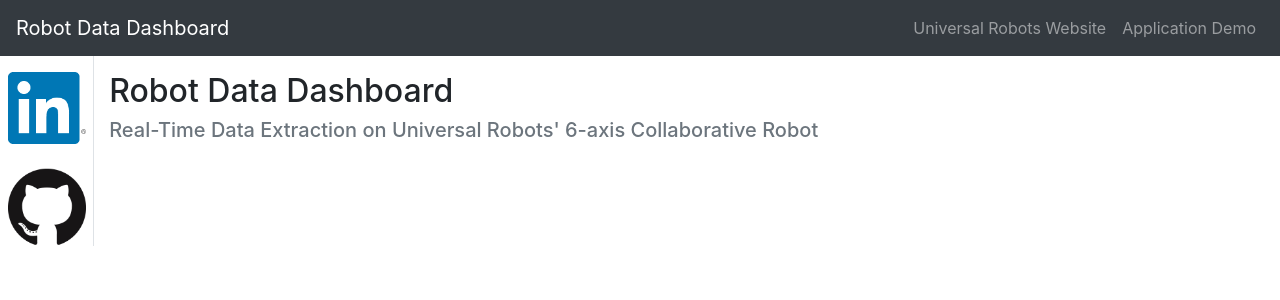
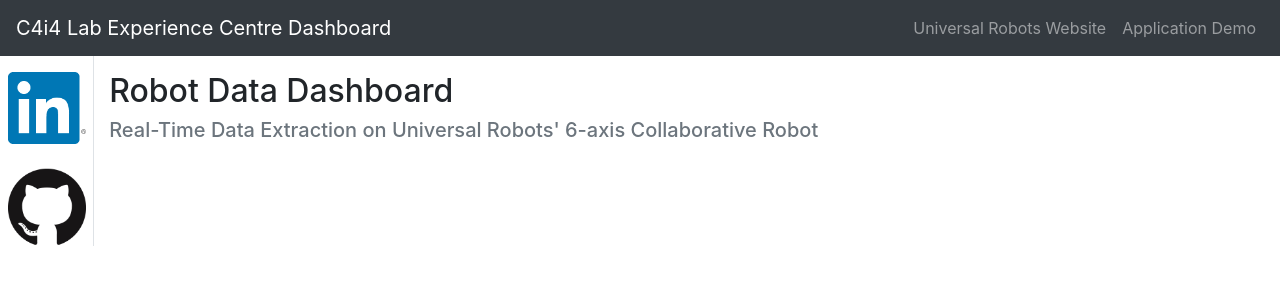
Before and after one commit to spatil47-DOT/demo-plotly-dash-robo, a Flask app: template robotapp/templates/index.html in a window 1280 px wide. Shown: the top 300 px of the page. Run offline with Flask 2, Linux system fonts and the light colour scheme; the template is opened without the code that fills it, so the values that code supplies are empty; some libraries are stand-ins or nearby versions.

Commit message:
Update index.html

```diff
--- a/robotapp/templates/index.html
+++ b/robotapp/templates/index.html
@@ -19,7 +19,7 @@
 
 <!--navbar links-->
 <nav class="navbar navbar-expand-lg navbar-dark bg-dark sticky-top">
-   <a class="navbar-brand" href="#">Robot Data Dashboard</a>
+   <a class="navbar-brand" href="#">C4i4 Lab Experience Centre Dashboard</a>
   <button class="navbar-toggler" type="button" data-toggle="collapse"
   data-target="#navbarTogglerDemo02"
   aria-controls="navbarTogglerDemo02" aria-expanded="false"
```
